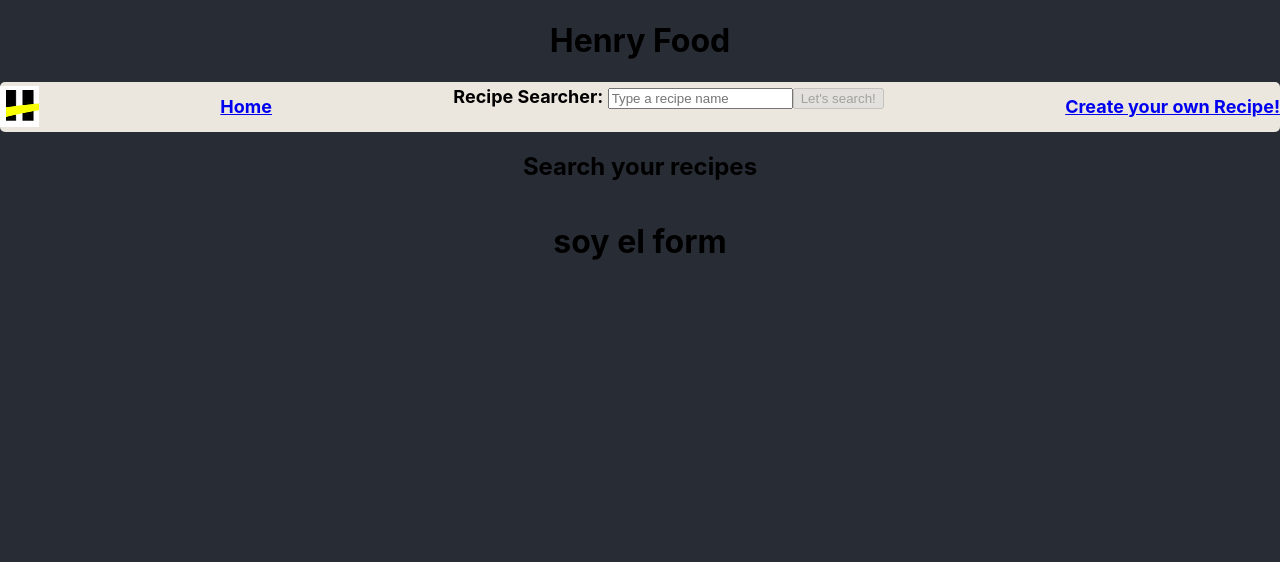
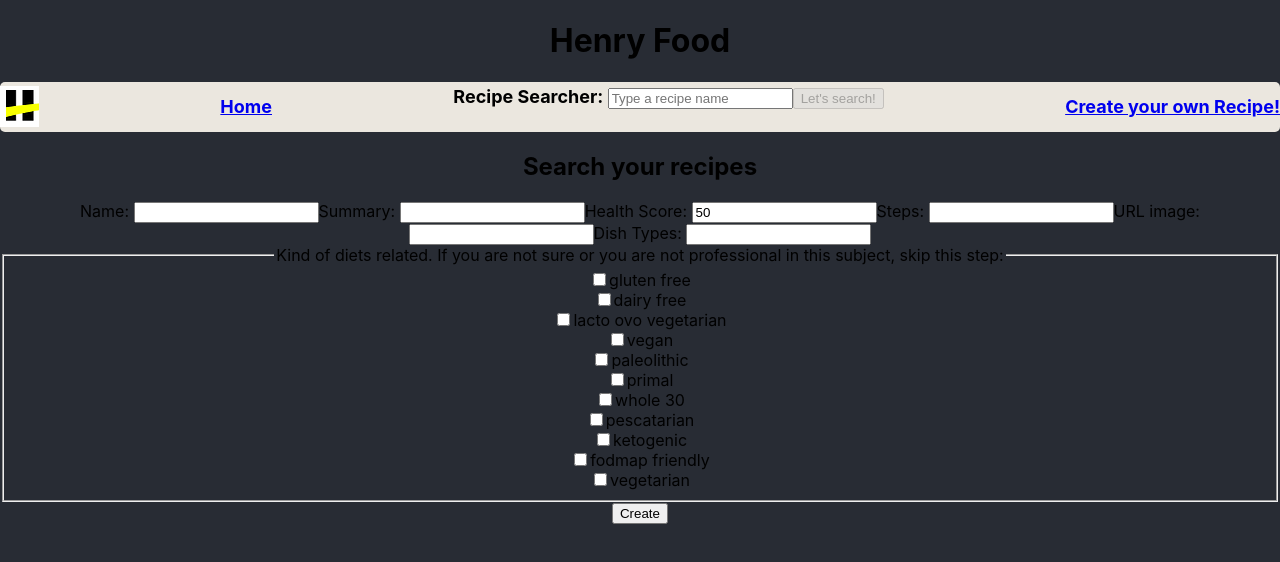
Before and after one commit to tomasdaverio/PI---Food, a React (Create React App) app in the folder client/: page /create in a window 1280 px wide. Shown: the top 562 px of the page. Built offline with nearby package versions, Linux system fonts and the light colour scheme.

Commit message:
mejorando el form

```diff
--- a/client/src/Components/Form.jsx
+++ b/client/src/Components/Form.jsx
@@ -1,12 +1,108 @@
-import React from 'react' ;
+import React , { useState } from "react";
+import { addRecipe } from '../Redux/actions.js' ;
+import { useDispatch } from 'react-redux' ;
+
+const dietset = [
+    'gluten free',
+    'dairy free',
+    'lacto ovo vegetarian',
+    'vegan',
+    'paleolithic',
+    'primal',
+    'whole 30',
+    'pescatarian',
+    'ketogenic',
+    'fodmap friendly',
+    'vegetarian'
+  ]
+
+export const Form = (props) => {
+
+  const dispatch = useDispatch();
 
 
-function Form (){
-    return(
-        <div>
-            <h1>soy el form</h1>
-        </div>
-    )
+  const [recipe,setRecipe] = useState({
+    name: "" ,
+   summary: "" ,
+    hscore: 50,
+    steps: "" ,
+    image: "",
+    dishTypes: [],
+    diets:[]
+  })
+
+  const [error,setError] = useState({
+    name: "" ,
+   summary: "" ,
+    hscore: "",
+    steps: "" ,
+    image: "",
+    dishTypes: []
+  })
+
+  const validate = (input) => {
+    const value = input.trim() ;
+
+    if(! (/^[A-Z ]+$/i.test(value.name))) setError({...error,name:'Name is mandatory field. It can only be composed by letters.'})
+    if(! (/^[A-Z ]+$/i.test(value.summary))) setError({...error,summary:'Summary is mandatory field. It can only be composed by letters.'})
+   return error;
+  }
+
+  const changeHandler = (e) => {
+    const property = e.target.name ;
+    const value = e.target.value ;
+    const checked = e.target.checked ;
+
+    if(property !== 'diets') setRecipe({...recipe,[property]:value}) ;
+    if(property === 'diets' && checked === true) setRecipe({...recipe,diets:[...recipe.diets,value]}) ;
+    if(property === 'diets' && checked === false) setRecipe({...recipe,diets: recipe.diets.filter( r => r !== value)}) ;
+    return
+    // aca deberia hacer la validacion y setear el error. y el boton submit estar ligado al error.
+  }
+
+
+  const submitHandler=(event)=>{
+    event.preventDefault();
+    dispatch(addRecipe(recipe)) ;
 }
 
-export default Form ;
+  return (
+    <div>
+         <form onSubmit={submitHandler}>
+                <label htmlFor="name">Name: </label>
+                <input type="text" name="name" id="name" value={recipe.name} onChange={changeHandler}></input>
+
+                <label htmlFor="summary">Summary: </label>
+                <input type="text" name="summary" id="summary" value={recipe.summary} onChange={changeHandler}></input>
+
+                <label htmlFor="hscore">Health Score: </label>
+                <input type="number" name="hscore" id="hscore" value={recipe.hscore} onChange={changeHandler}></input>
+
+                <label htmlFor="steps">Steps: </label>
+                <input type="text" name="steps" id="steps" value={recipe.steps} onChange={changeHandler}></input>
+
+                <label htmlFor="image">URL image: </label>
+                <input type="text" name="image" id="image" value={recipe.image} onChange={changeHandler}></input>
+
+                <label htmlFor="dishTypes">Dish Types: </label>
+                <input type="text" name="dishTypes" id="dishTypes" value={recipe.dishTypes} onChange={changeHandler}></input>
+
+                <fieldset onChange={changeHandler}>
+                 <legend>Kind of diets related. If you are not sure or you are not professional in this subject, skip this step:</legend>
+                 {dietset.map( diet => { return (
+                   <div>
+                   <input type="checkbox" id={diet} name="diets" value={diet} />
+                   <label htmlFor={diet}>{diet}</label>
+                   </div>
+                )})}
+                </fieldset>
+
+                <button type="submit" disabled={recipe.name && recipe.summary }>Create</button>
+
+          </form>
+
+    </div>
+          );
+};
+
+export default Form;
```
Also changed, not shown: client/src/App.js (line endings or trailing spaces).
